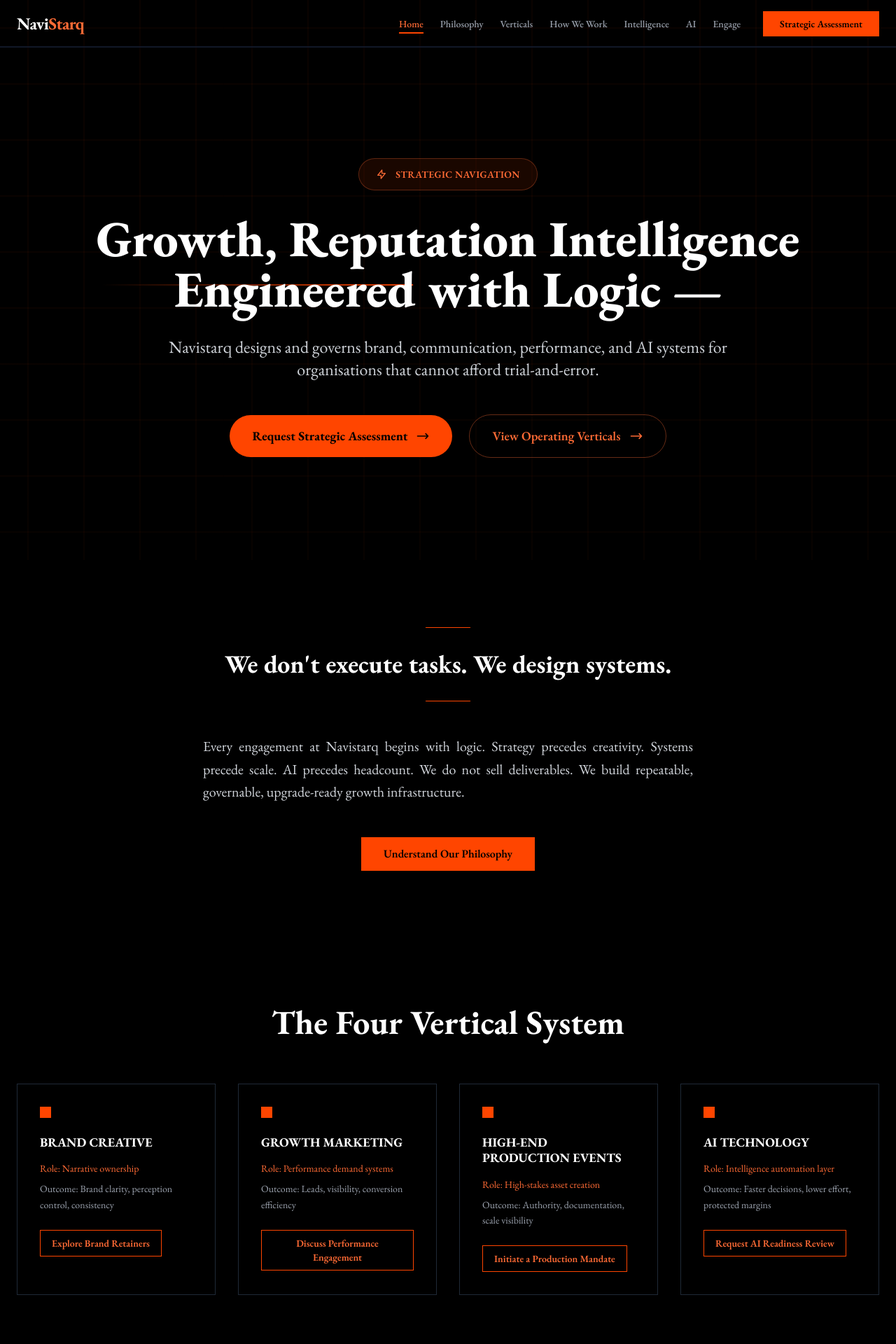
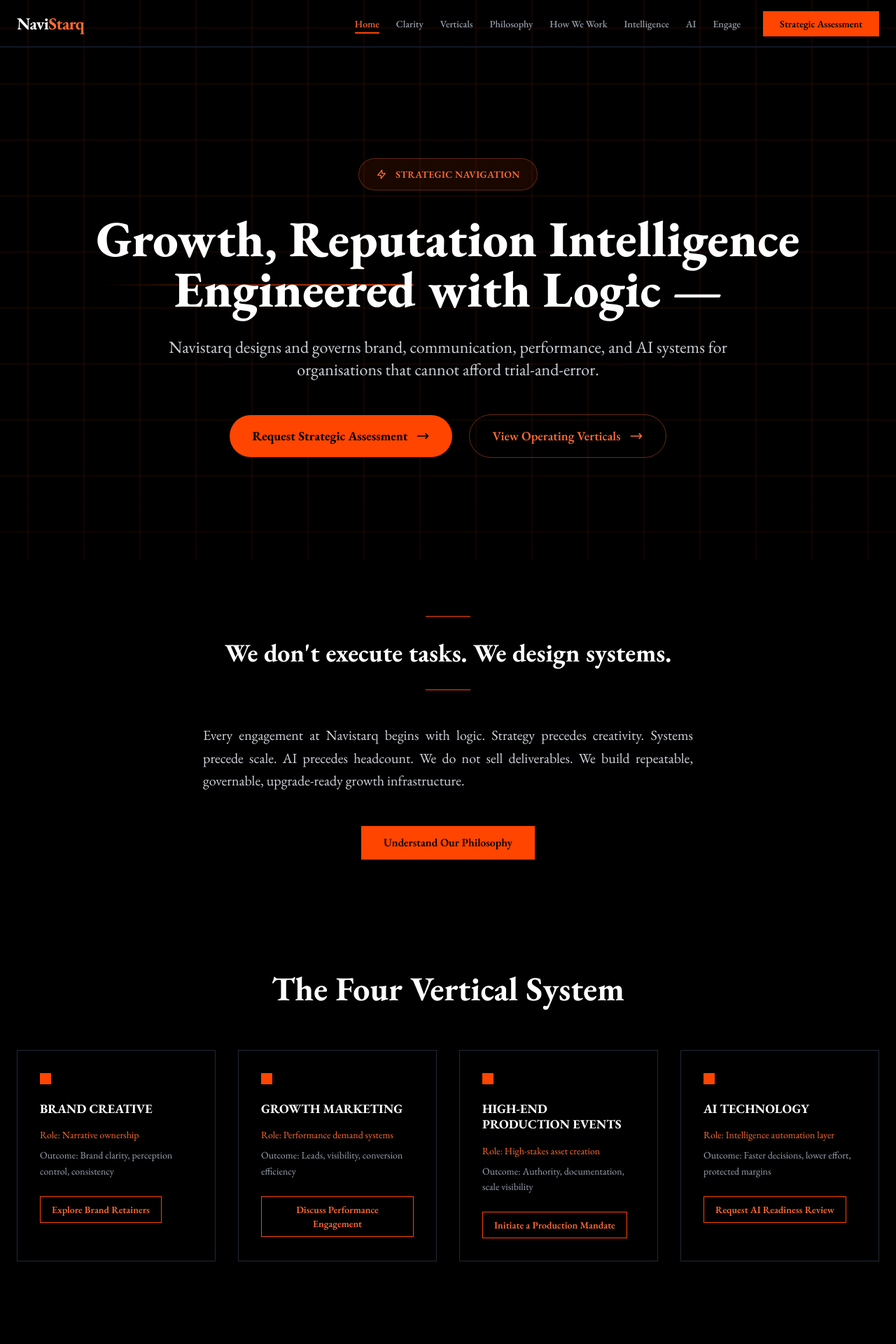
Before and after one commit to Saurabh-Biware/consultancy-website, a Next.js app: page / in a window 1280 px wide. Shown: the top 1920 px of the page at 70% size. Built offline with nearby package versions, Linux system fonts and the light colour scheme.

Commit message:
responsiveness fix for mobile screens

```diff
--- a/app/components/ClarityBlock.tsx
+++ b/app/components/ClarityBlock.tsx
@@ -10,7 +10,7 @@ interface ClarityBlockProps {
 
 export default function ClarityBlock({ content }: ClarityBlockProps) {
   return (
-    <section className="py-24 px-6 bg-black">
+    <section className="py-20 px-6 bg-black">
       <div className="max-w-4xl mx-auto text-center">
         {/* Orange accent line above headline */}
         <div className="w-16 h-px bg-neon-orange mx-auto mb-8"></div>
--- a/app/components/HeroSection.tsx
+++ b/app/components/HeroSection.tsx
@@ -1,5 +1,5 @@
 "use client";
-import { useRef, useEffect } from "react";
+import { useEffect, useRef } from "react";
 
 interface HeroSectionProps {
     content: {
@@ -96,7 +96,7 @@ export default function HeroSection({ content }: HeroSectionProps) {
 
         const drawGrid = () => {
             ctx.strokeStyle = "#FF4500";
-            ctx.globalAlpha = 0.08;
+            ctx.globalAlpha = 0.15; // Increased opacity for better visibility
             ctx.lineWidth = 1;
 
             for (let x = gridSize; x < canvas.width; x += gridSize * 2) {
--- a/app/components/ScrollNavbar.tsx
+++ b/app/components/ScrollNavbar.tsx
@@ -12,8 +12,9 @@ export default function ScrollNavbar({ content }: ScrollNavbarProps) {
 
   const sections = [
     { id: 'hero', label: 'Home' },
-    { id: 'clarity', label: 'Philosophy' },
+    { id: 'clarity', label: 'Clarity' },
     { id: 'verticals', label: 'Verticals' },
+    { id: 'philosophy', label: 'Philosophy' },
     { id: 'how-we-work', label: 'How We Work' },
     { id: 'intelligence', label: 'Intelligence' },
     { id: 'ai', label: 'AI' },
@@ -30,19 +31,20 @@ export default function ScrollNavbar({ content }: ScrollNavbarProps) {
       setIsScrolled(scrolled > 50)
 
       // Update active section based on scroll position
-      const sectionElements = sections.map(section =>
-        document.getElementById(section.id)
-      ).filter(Boolean)
+      let currentActiveSection = 'hero'
 
-      const currentSection = sectionElements.find(element => {
-        if (!element) return false
-        const rect = element.getBoundingClientRect()
-        return rect.top <= 100 && rect.bottom >= 100
-      })
+      for (let i = sections.length - 1; i >= 0; i--) {
+        const element = document.getElementById(sections[i].id)
+        if (element) {
+          const offsetTop = element.offsetTop - 100
+          if (scrolled >= offsetTop) {
+            currentActiveSection = sections[i].id
+            break
+          }
+        }
+      }
 
-      if (currentSection) {
-        setActiveSection(currentSection.id)
-      }
+      setActiveSection(currentActiveSection)
     }
 
     window.addEventListener('scroll', handleScroll)
@@ -50,6 +52,7 @@ export default function ScrollNavbar({ content }: ScrollNavbarProps) {
   }, [])
 
   const scrollToSection = (sectionId: string) => {
+    setActiveSection(sectionId) // Immediately set active section
     const element = document.getElementById(sectionId)
     if (element) {
       const offsetTop = element.offsetTop - 80
--- a/app/components/VerticalCards.tsx
+++ b/app/components/VerticalCards.tsx
@@ -14,7 +14,7 @@ interface VerticalCardsProps {
 
 export default function VerticalCards({ content }: VerticalCardsProps) {
   return (
-    <section className="py-24 px-6 bg-black">
+    <section className="py-20 px-6 bg-black">
       <div className="max-w-7xl mx-auto">
         {/* Section Header */}
         <div className="text-center mb-16">
```
